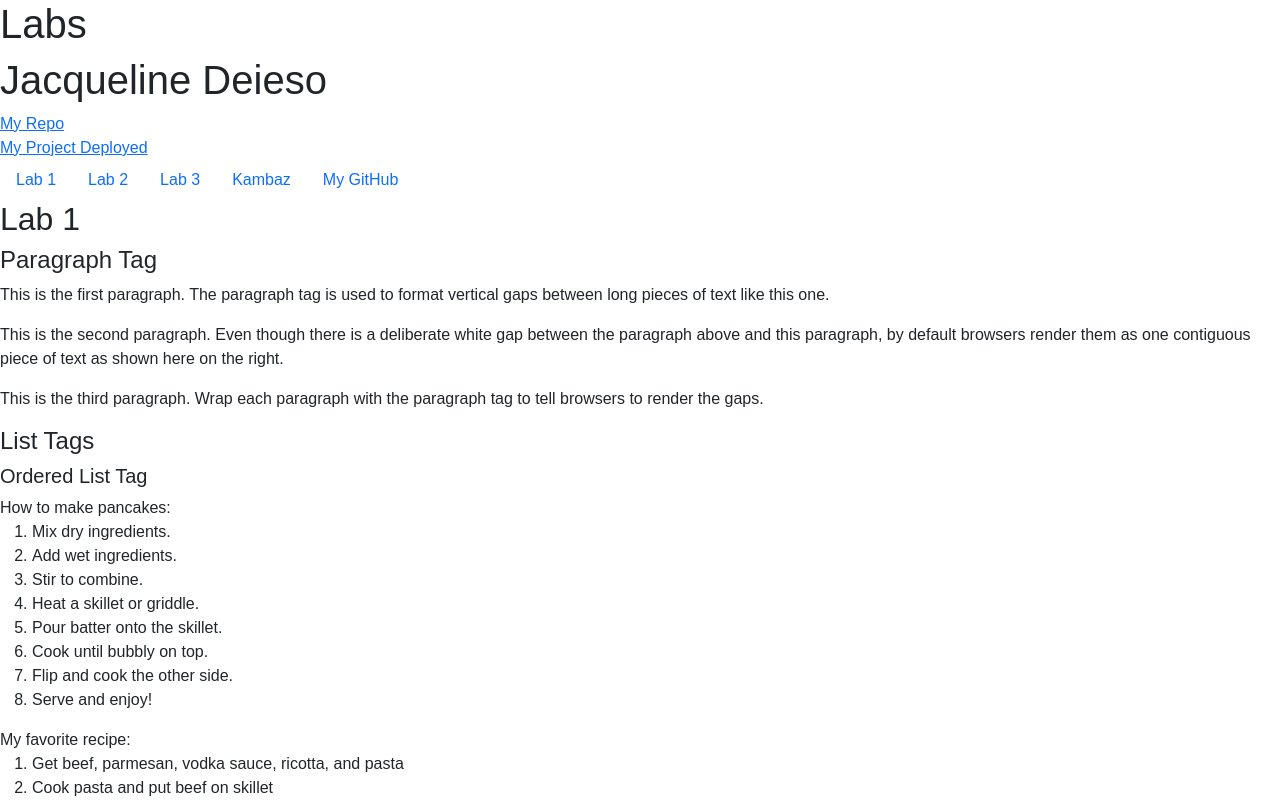
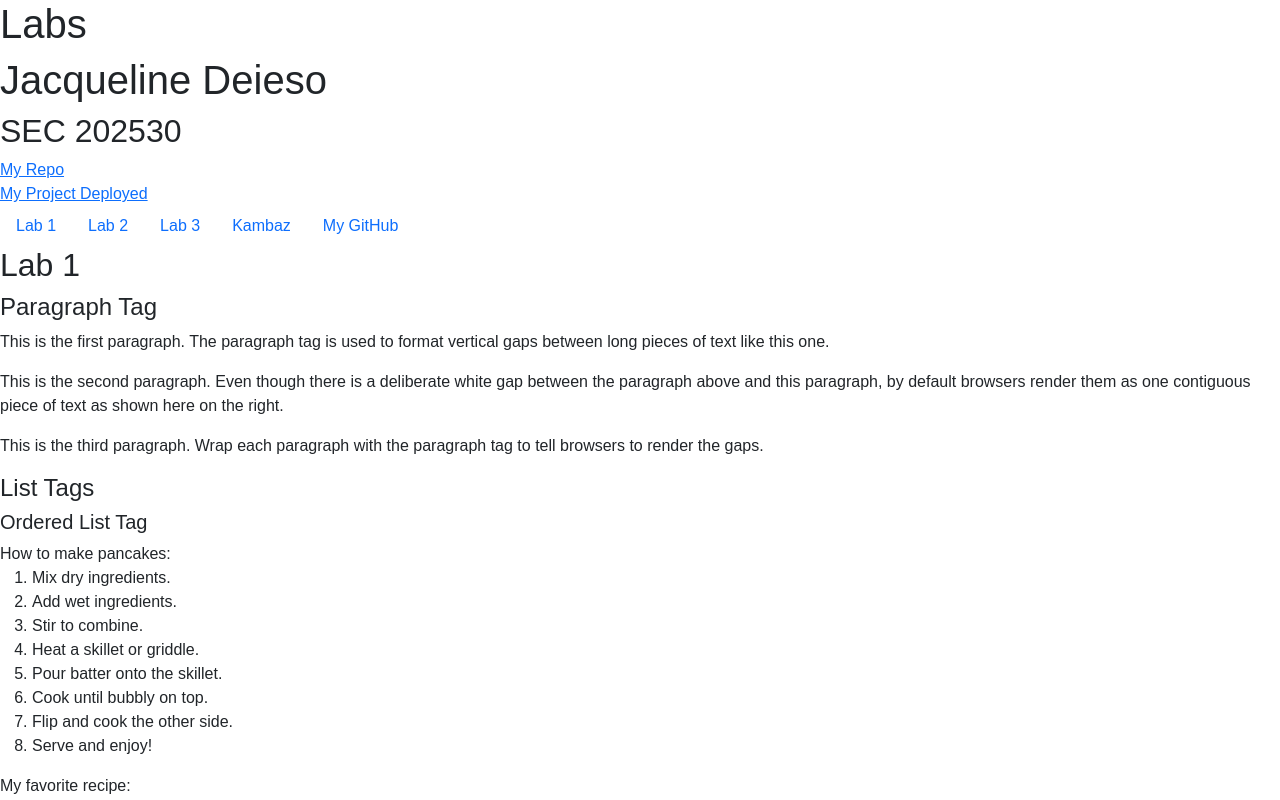
Before and after one commit to jackiedeieso/kambaz, a React (Vite) app: page /#/Labs/Lab1 in a window 1280 px wide. Shown: the top 800 px of the page. Built offline with nearby package versions, Linux system fonts and the light colour scheme.

Commit message:
adding section number

```diff
--- a/src/Labs/index.tsx
+++ b/src/Labs/index.tsx
@@ -14,6 +14,8 @@ export default function Labs() {
 
         <h1>Jacqueline Deieso</h1>
 
+        <h2>SEC 202530</h2>
+
         <a href="https://github.com/jackiedeieso/kambaz" id="wd-github" target="_blank">My Repo</a><br/>
         <a href="https://jackie-deieso-kambaz.netlify.app/#/Kambaz/Account/Signin" id="wd-netlify" target="_blank">My Project Deployed</a><br/>
       </div>
```
